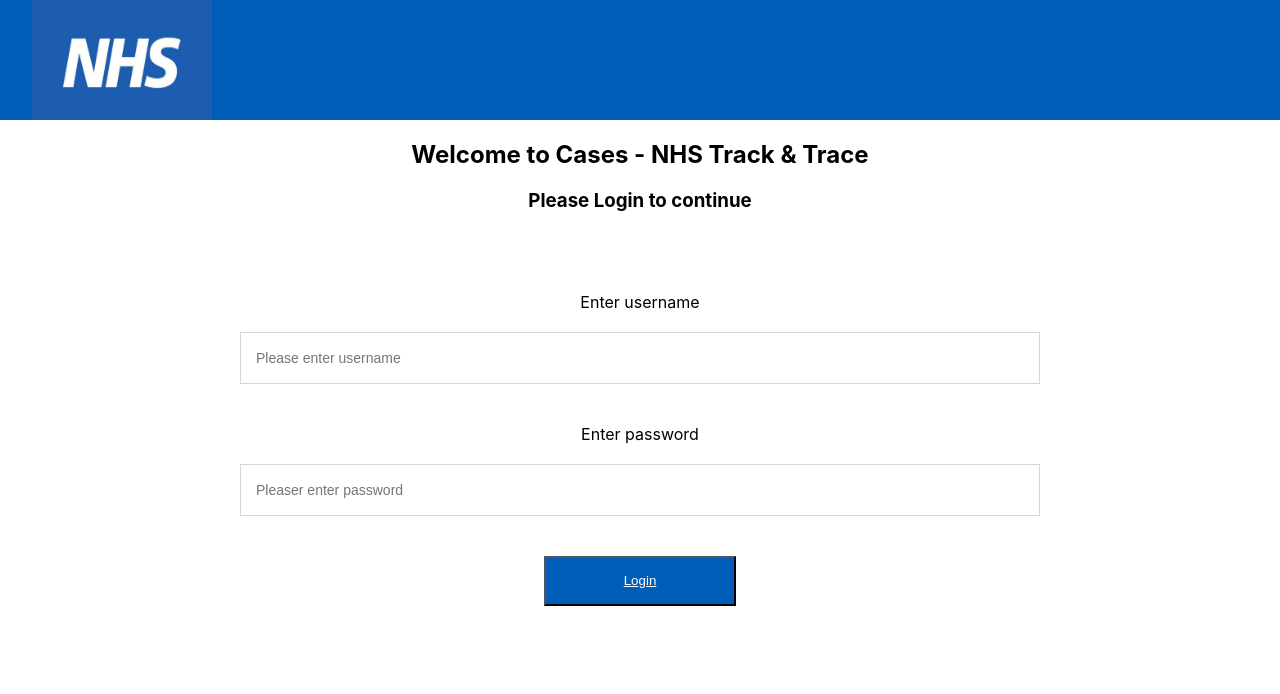
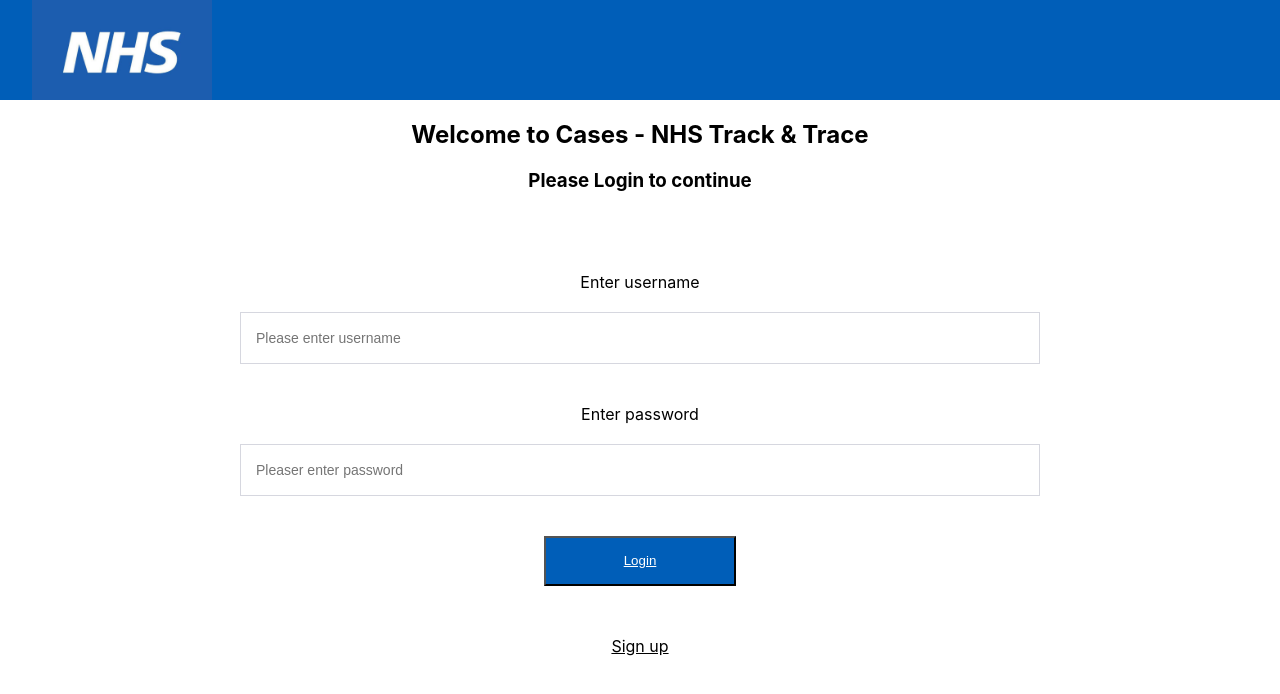
Before and after one commit to bongoSLAP/covid-test-and-trace, a React (Create React App) app in the folder Cases/Cases/Web/: page / in a window 1280 px wide. Shown: the top 694 px of the page. Built offline with nearby package versions, Linux system fonts and the light colour scheme.

Commit message:
UI-setup finished login

```diff
--- a/Cases/Cases/Web/src/pages/LoginPage.jsx
+++ b/Cases/Cases/Web/src/pages/LoginPage.jsx
@@ -1,30 +1,55 @@
+import { useState } from 'react'
 import { useForm } from 'react-hook-form'
+import { Link } from 'react-router-dom'
 import logo from '../assets/nhs-logo.jpeg'
 import '../styling/Login.css'
 
 const LoginPage = () => {
+    const {username, setUsername} = useState(false);
+    const {password, setPassword} = useState(false);
 
     function LoginForm(){
-        const { register, handleSubmit, formState: {errors}} = useForm()
+        const { register, formState: {errors} } = useForm()
+        let handleSubmit = async (e) =>{
+            e.preventDefault();
+            try {
+                let res = await fetch("https://localhost:7166/Login", {
+                    method: "POST",
+                    body: JSON.stringify({
+                        username: username,
+                        password: password
+                    }),
+                });
+                let resJson = await res.json();
+                if (res.status === 200) {
+                    setUsername("");
+                    setPassword("");
+                }
+            } catch (err){
+                console.log(err);
+            }
+        }
 
         return (
             <form onSubmit={handleSubmit}>
                 <label>Enter username</label>
                 <br />
-                <input className='inputText' id='Username' type='text' placeholder='Please enter username' {...register('Username', {required: true})} />
+                <input onChange={(e) => setUsername(e.target.value)} className='inputText' id='Username' type='text' placeholder='Please enter username' {...register('Username', {required: true})} />
                 {errors.Username && <p>Username is incorrect</p>}
                 <br />
                 <br />
 
                 <label>Enter password</label>
                 <br />
-                <input className='inputText' id='Password' type='password' placeholder='Pleaser enter password' {...register('Password', {required: true})} />
+                <input onChange={(e) => setPassword(e.target.value)} className='inputText' id='Password' type='password' placeholder='Pleaser enter password' {...register('Password', {required: true})} />
                 {errors.Password && <p>Password is incorrect</p>}
                 <br />
                 <br />
                 <div id='onSuccess'></div>
 
                 <input className='inputLogin' type='submit' value={"Login"} onClick={() => { document.getElementById("onSuccess").innerHTML = "Loading..." }} />
+                <Link className='link'>Sign up</Link>
+
             </form>
         )
     }
--- a/Cases/Cases/Web/src/styling/Login.css
+++ b/Cases/Cases/Web/src/styling/Login.css
@@ -2,13 +2,13 @@
     background-color:#005EB8;
     display: flex;
     align-items: center;
-    height: 120px;
+    height: 100px;
     padding: 0 2rem;
 }
 
 img {
     width: 180px;
-    height: 120px;
+    height: 100px;
 }
 
 form {
@@ -48,3 +48,9 @@
     color: white;
     text-decoration: underline;
 }
+
+.link {
+    padding: 50px 20px 2px 20px;
+    color: black;
+
+}
--- a/Cases/Cases/Web/src/styling/NavBar.css
+++ b/Cases/Cases/Web/src/styling/NavBar.css
@@ -8,7 +8,7 @@
     background-color:#005EB8;
     display: flex;
     align-items: center;
-    height: 120px;
+    height: 100px;
     padding: 0 2rem;
 }
 
@@ -22,7 +22,7 @@
 
 img {
     width: 180px;
-    height: 120px;
+    height: 100px;
 }
 
 .link {
```
